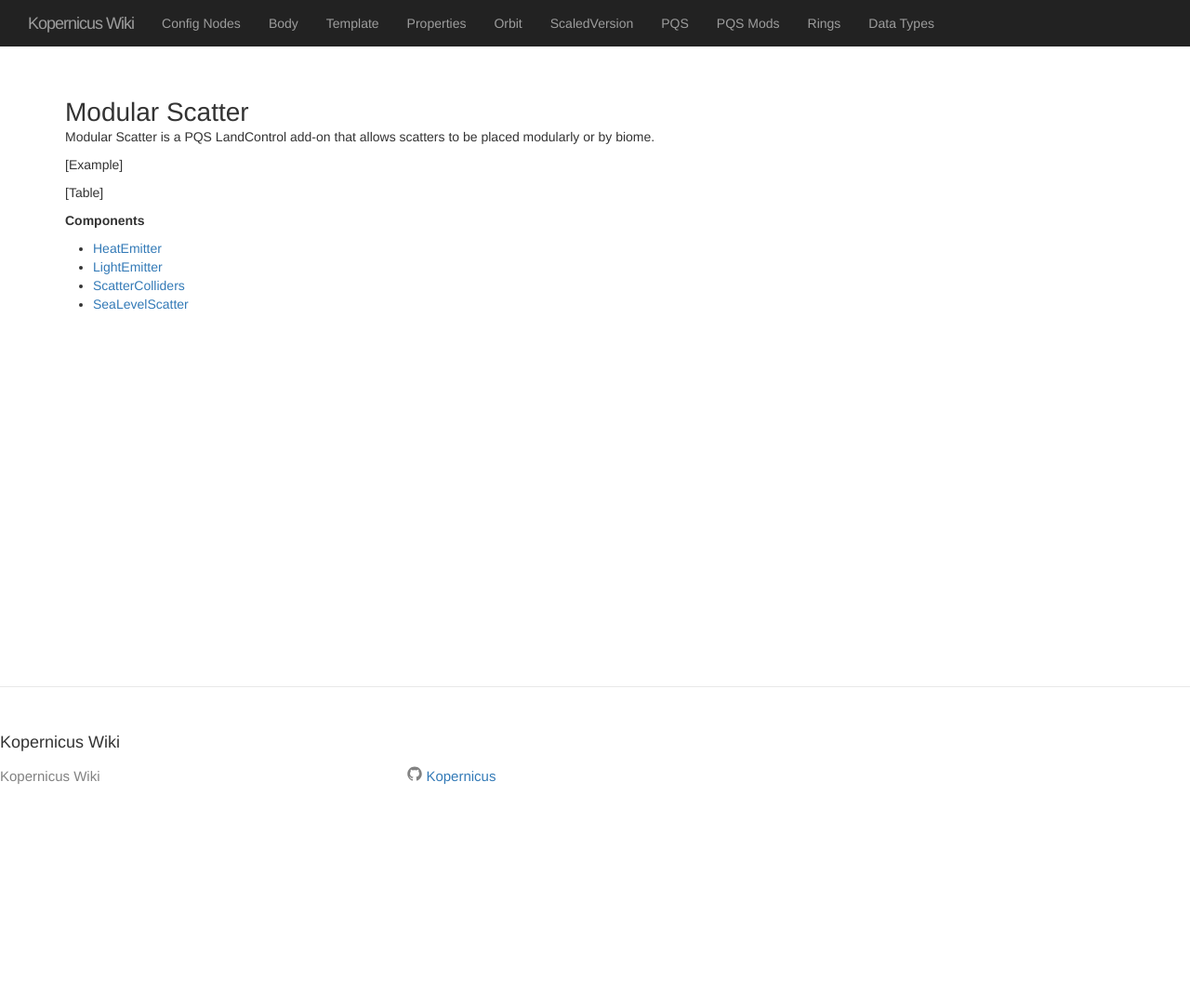
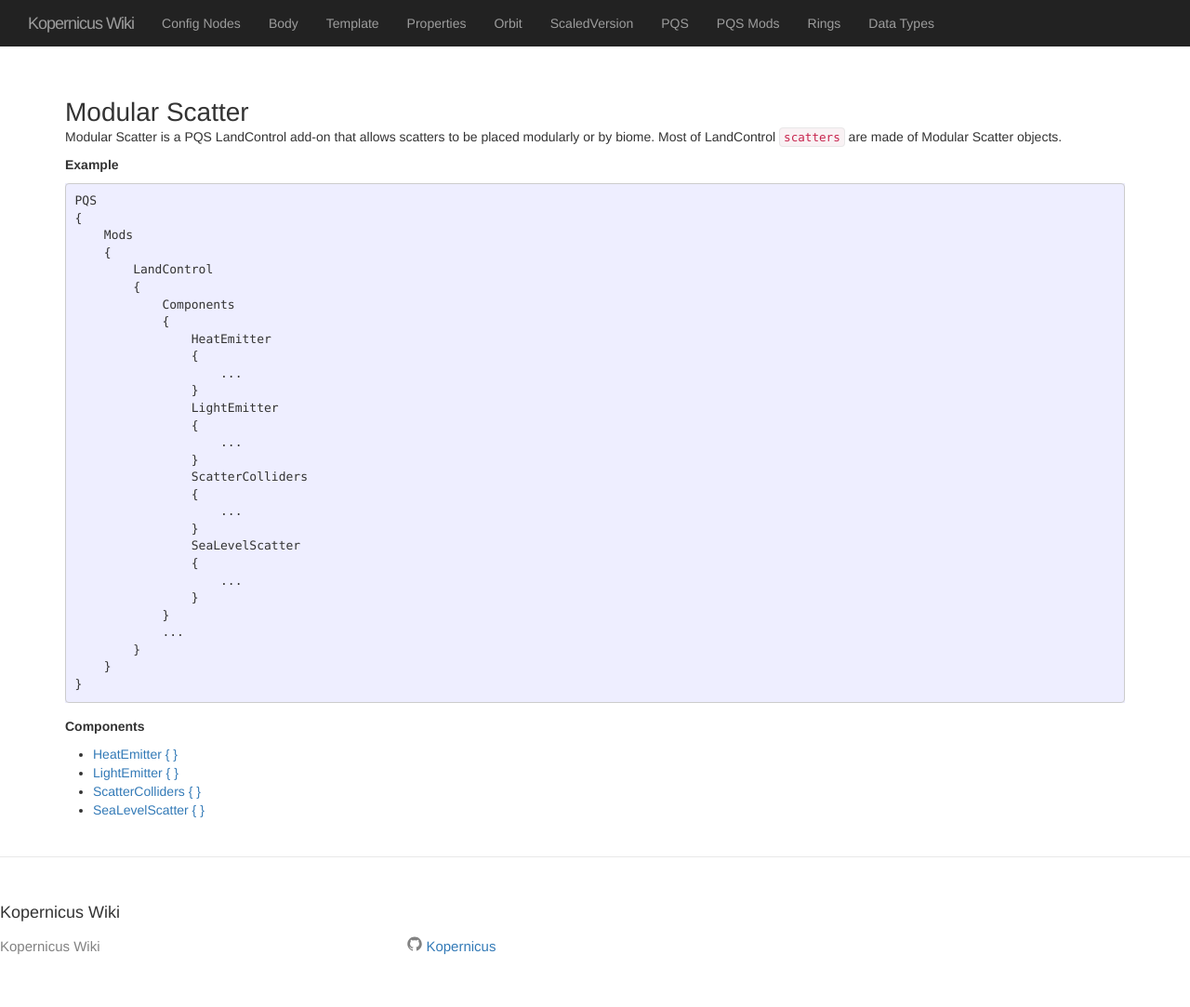
Before and after one commit to Kopernicus/wiki, a Jekyll site: the page built from ModularScatter/ModularScatter.md, in a window 1280 px wide. Shown: the whole page at 93% size. Built offline with Jekyll 4.4.1, drawn with Linux system fonts in a browser that asks for light colours; before the commit the page ends 900 px from its top, so only the background shows below that.

Commit message:
Add more modularscatter

````diff
--- a/ModularScatter/ModularScatter.md
+++ b/ModularScatter/ModularScatter.md
@@ -3,14 +3,43 @@ layout: default
 title: Modular Scatter
 ---
 
-Modular Scatter is a PQS LandControl add-on that allows scatters to be placed modularly or by biome.
+Modular Scatter is a PQS LandControl add-on that allows scatters to be placed modularly or by biome. Most of LandControl `scatters` are made of Modular Scatter objects.
 
-[Example]
-
-[Table]
+**Example**
+```
+PQS
+{
+    Mods
+    {
+        LandControl
+        {
+            Components
+            {
+                HeatEmitter
+                {
+                    ...
+                }
+                LightEmitter
+                {
+                    ...
+                }
+                ScatterColliders
+                {
+                    ...
+                }
+                SeaLevelScatter
+                {
+                    ...
+                }
+            }
+            ...
+        }
+    }
+}
+```
 
 **Components**
-+ [HeatEmitter]({{ site.baseurl }}{% link ModularScatter/HeatEmitter.md %})
-+ [LightEmitter]({{ site.baseurl }}{% link ModularScatter/LightEmitter.md %})
-+ [ScatterColliders]({{ site.baseurl }}{% link ModularScatter/ScatterColliders.md %})
-+ [SeaLevelScatter]({{ site.baseurl }}{% link ModularScatter/SeaLevelScatter.md %})
++ [HeatEmitter { }]({{ site.baseurl }}{% link ModularScatter/HeatEmitter.md %})
++ [LightEmitter { }]({{ site.baseurl }}{% link ModularScatter/LightEmitter.md %})
++ [ScatterColliders { }]({{ site.baseurl }}{% link ModularScatter/ScatterColliders.md %})
++ [SeaLevelScatter { }]({{ site.baseurl }}{% link ModularScatter/SeaLevelScatter.md %})
````
Also changed, not shown: ModularScatter/HeatEmitter.md (+0 -2 lines), ModularScatter/LightEmitter.md (+0 -2 lines), ModularScatter/ScatterColliders.md (+0 -2 lines), ModularScatter/SeaLevelScatter.md (+0 -2 lines), PQSMods/LandControl.md (added, +139 -0 lines), index.md (+1 -0 lines).
